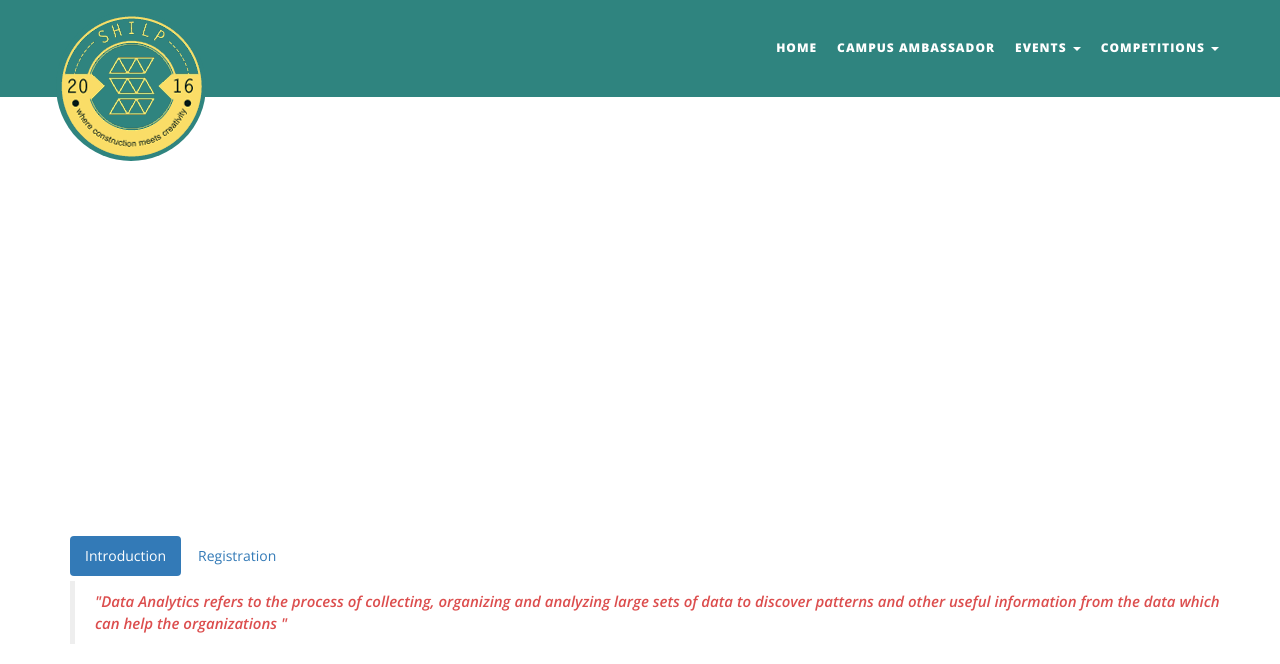
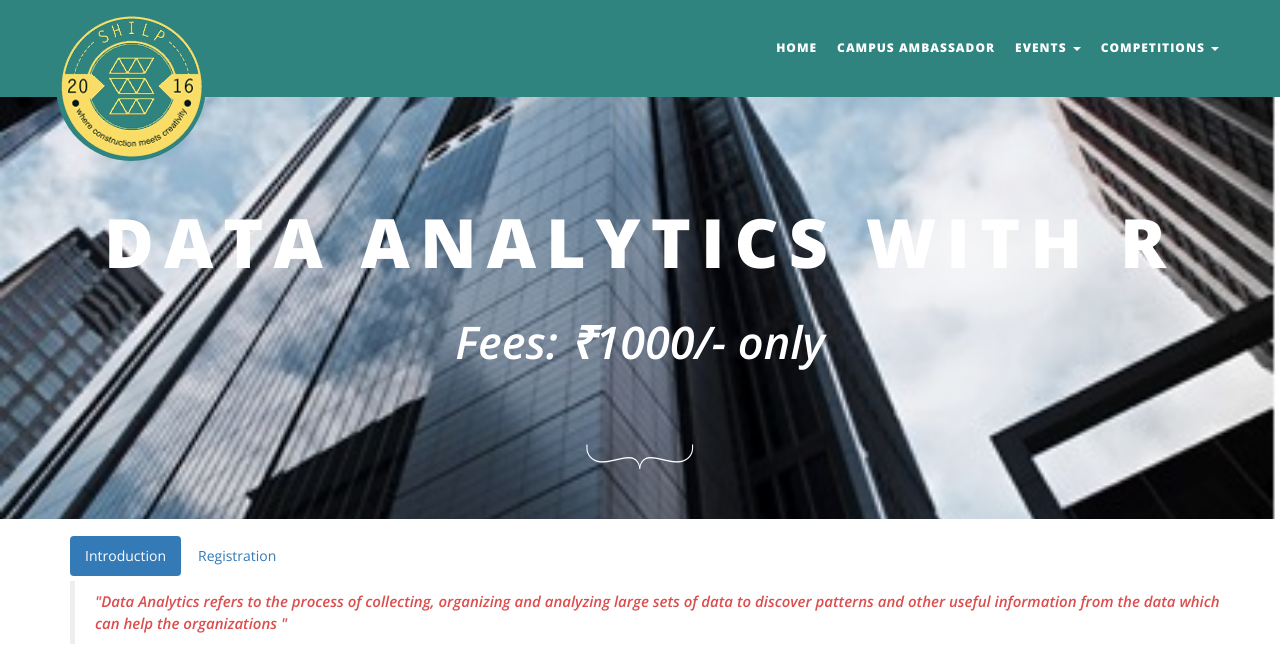
Before and after one commit to mayurdhurpate/shilp16, a Django app: template website/templates/workshop1.html in a window 1280 px wide. Shown: the top 664 px of the page. Run offline with Django 3.2, Linux system fonts and the light colour scheme; the template is opened without the code that fills it, so the values that code supplies are empty; parts of the project's set-up code (start-up, migrations or seed data) failed here and were passed over; some libraries are stand-ins or nearby versions.

Commit message:
'workshop'

```diff
--- a/website/static/css_event/override.css
+++ b/website/static/css_event/override.css
@@ -11,13 +11,15 @@ body{
 	background: url(../img_event/research.png);}
 }
 
-.workshop1{
-	background: url(../img_event/work1.jpg);
+
+.w1{
+	background: url(../img_event/work2.jpg);
 }
+
 .workshop2{
 	background: url(../img_event/work2.jpg);
 
-	background: url(../img_event/research.png);
+
 
 }
 .new{
--- a/website/templates/workshop1.html
+++ b/website/templates/workshop1.html
@@ -97,7 +97,7 @@
     </header>
 
     <!-- banner area starts here -->
-    <section class="banner workshop1 new text-center" id="sec1">
+    <section class="banner workshop2 new text-center" id="sec1">
         <div class="container">
             <div class="row  " >
                 <h3></h3>
```
